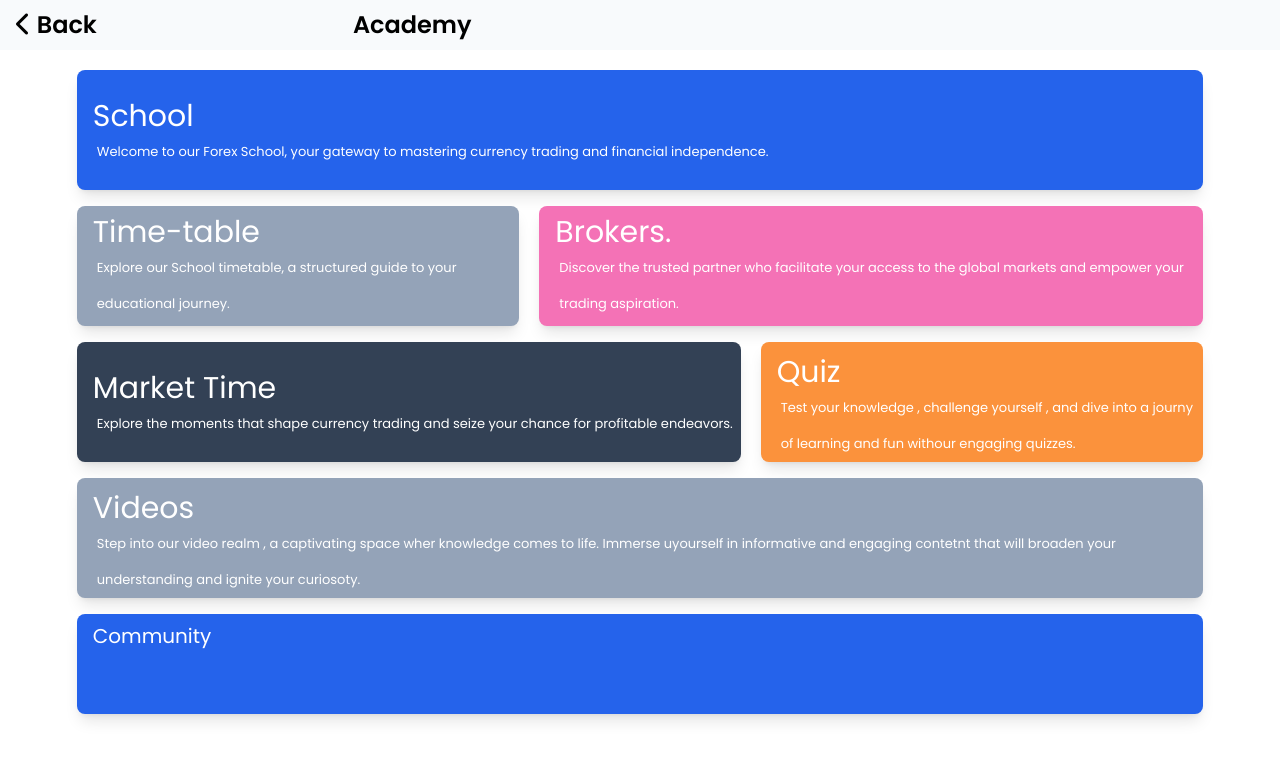
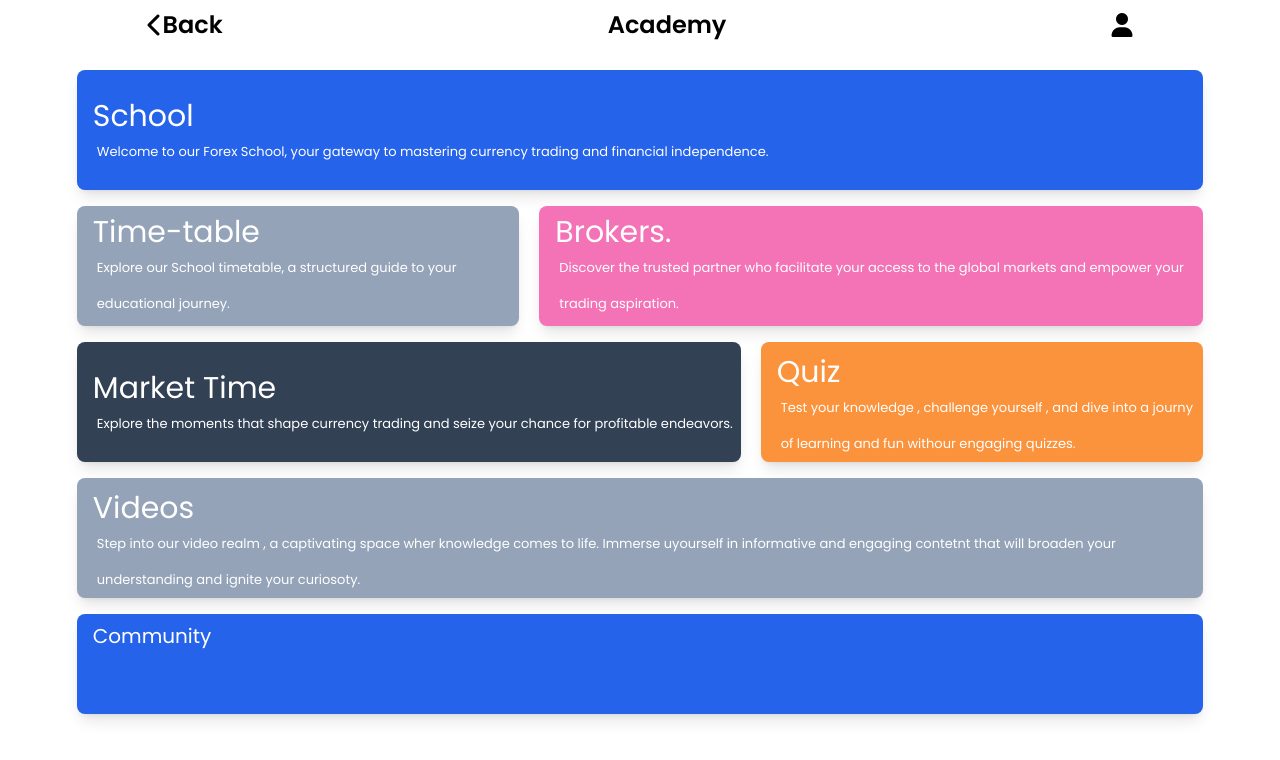
Before and after one commit to mzacom/NEW-GTA, a React (Vite) app in the folder client/: page /school in a window 1280 px wide. Shown: the top 760 px of the page. Built offline with nearby package versions, Linux system fonts and the light colour scheme.

Commit message:
academy adjust

```diff
--- a/client/src/pages/school/InitSchool.jsx
+++ b/client/src/pages/school/InitSchool.jsx
@@ -5,12 +5,13 @@ import { Link } from "react-router-dom";
 const InitSchool = () => {
   return (
     <>
-      <div className=" w-full h-[50px] fixed top-0 text-2xl flex items-center  justify-start text-center   font-semibold  mb-4 dark:text-white blury  bg-slate-50 dark:bg-slate-900 ">
+      <div className=" w-full h-[50px] fixed top-0 text-2xl gap-6 md:gap-[90px] flex items-center justify-around  text-center   font-semibold  mb-4 dark:text-white blury   ">
         {" "}
-        <Link to={"/"}>
-          <i class="fa-solid ml-4 fa-chevron-left"></i> Back{" "}
+        <Link className=" flex items-center " to={"/"}>
+          <i class="fa-solid  fa-chevron-left"></i> Back{" "}
         </Link>
-        <span className="ml-[20%]">Academy</span>
+        <div className=" flex justify-center items-center text-center ">Academy</div>
+        <i class="fa-solid fa-user"></i>
       </div>
       <section
         className={`${styles.boxWidth}  gap-4  mb-5 mt-[70px] flex  flex-col  md:flex-col  font-poppins text-black dark:text-white`}
```
